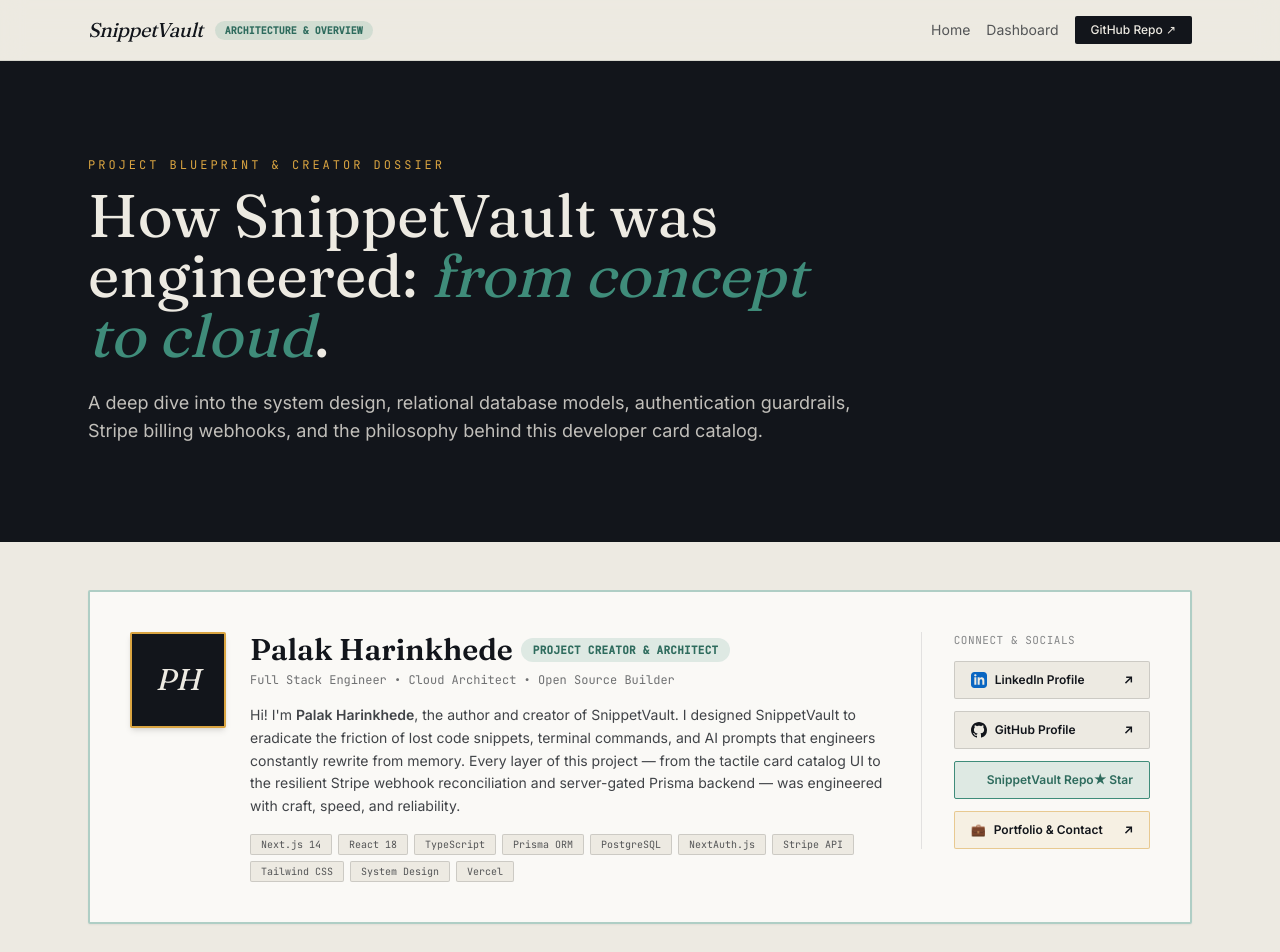
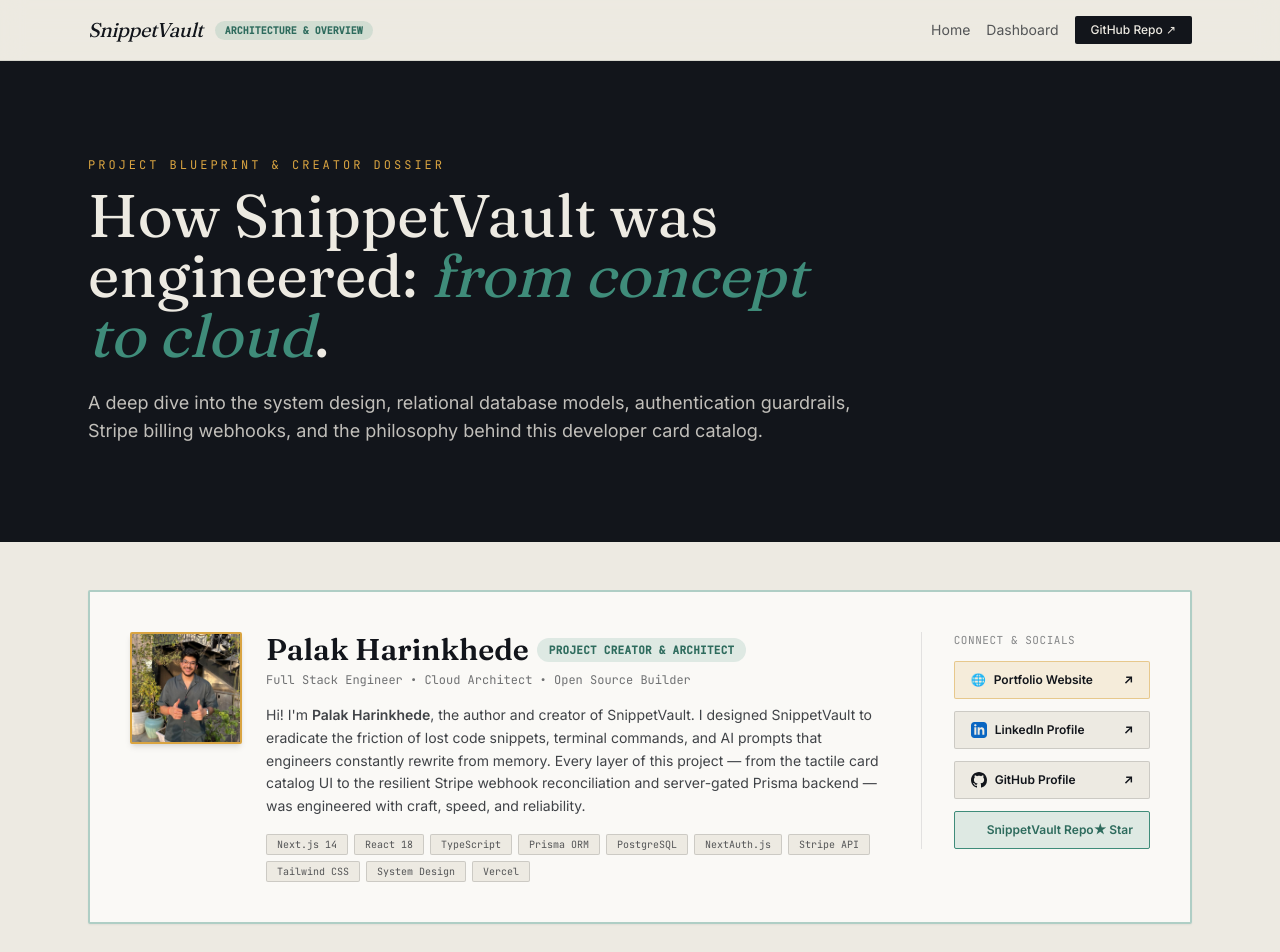
Before and after one commit to palakharinkhede4/snippetvault, a Next.js app: page /about in a window 1280 px wide. Shown: the top 952 px of the page. Built offline with nearby package versions, Linux system fonts and the light colour scheme.

Commit message:
Update profile picture and set portfolio URL to https://palakharinkhede4.github.io/

```diff
--- a/app/about/page.tsx
+++ b/app/about/page.tsx
@@ -176,9 +176,13 @@
         <section className="rounded-card border-2 border-teal/40 bg-white/70 p-6 md:p-10 shadow-sm">
           <div className="flex flex-col gap-8 md:flex-row md:items-start md:justify-between">
             <div className="flex flex-col sm:flex-row items-start gap-6">
-              {/* Monogram Avatar */}
-              <div className="flex h-24 w-24 shrink-0 items-center justify-center rounded-card bg-ink text-paper font-display text-3xl italic shadow-md border-2 border-amber">
-                PH
+              {/* Profile Image */}
+              <div className="relative h-28 w-28 shrink-0 overflow-hidden rounded-card border-2 border-amber shadow-md bg-ink">
+                <img
+                  src="/palak.jpg"
+                  alt="Palak Harinkhede"
+                  className="h-full w-full object-cover object-top"
+                />
               </div>
 
               <div>
@@ -211,6 +215,20 @@
               <span className="font-mono text-[11px] uppercase tracking-wider text-ink/50">
                 Connect & Socials
               </span>
+
+              {/* Portfolio */}
+              <a
+                href="https://palakharinkhede4.github.io/"
+                target="_blank"
+                rel="noopener noreferrer"
+                className="focus-ring flex items-center justify-between rounded-card border border-amber/50 bg-amber/15 px-4 py-2.5 text-xs font-semibold text-ink transition hover:bg-amber hover:text-ink"
+              >
+                <div className="flex items-center gap-2">
+                  <span>🌐</span>
+                  <span>Portfolio Website</span>
+                </div>
+                <span>↗</span>
+              </a>
 
               {/* LinkedIn */}
               <a
@@ -256,20 +274,6 @@
                   <span>SnippetVault Repo</span>
                 </div>
                 <span>★ Star</span>
-              </a>
-
-              {/* Portfolio */}
-              <a
-                href="https://www.linkedin.com/in/palakharinkhede/"
-                target="_blank"
-                rel="noopener noreferrer"
-                className="focus-ring flex items-center justify-between rounded-card border border-amber/50 bg-amber/10 px-4 py-2.5 text-xs font-semibold text-ink transition hover:bg-amber hover:text-ink"
-              >
-                <div className="flex items-center gap-2">
-                  <span>💼</span>
-                  <span>Portfolio & Contact</span>
-                </div>
-                <span>↗</span>
               </a>
             </div>
           </div>
@@ -515,12 +519,20 @@
               Start Free Drawer →
             </Link>
             <a
+              href="https://palakharinkhede4.github.io/"
+              target="_blank"
+              rel="noopener noreferrer"
+              className="focus-ring rounded-card border border-amber/60 bg-amber/15 px-6 py-3 font-medium text-paper transition hover:bg-amber hover:text-ink"
+            >
+              Visit Palak's Portfolio ↗
+            </a>
+            <a
               href="https://www.linkedin.com/in/palakharinkhede/"
               target="_blank"
               rel="noopener noreferrer"
               className="focus-ring rounded-card border border-paper/30 px-6 py-3 font-medium text-paper transition hover:bg-paper hover:text-ink"
             >
-              Connect with Palak on LinkedIn ↗
+              Connect on LinkedIn ↗
             </a>
           </div>
         </section>
@@ -531,7 +543,7 @@
       <footer className="border-t border-ink/10 mt-12 px-6 py-10 text-center text-xs text-ink/60">
         <div className="mx-auto flex max-w-6xl flex-col items-center justify-between gap-4 sm:flex-row">
           <p>SnippetVault — designed & engineered with care by <strong>Palak Harinkhede</strong>.</p>
-          <div className="flex items-center gap-6">
+          <div className="flex flex-wrap items-center gap-6">
             <Link href="/" className="hover:text-ink">
               Home
             </Link>
@@ -539,12 +551,20 @@
               Dashboard
             </Link>
             <a
+              href="https://palakharinkhede4.github.io/"
+              target="_blank"
+              rel="noopener noreferrer"
+              className="hover:text-ink underline underline-offset-4"
+            >
+              Portfolio
+            </a>
+            <a
               href="https://github.com/palakharinkhede4/snippetvault"
               target="_blank"
               rel="noopener noreferrer"
               className="hover:text-ink underline underline-offset-4"
             >
-              GitHub Repository
+              GitHub Repo
             </a>
             <a
               href="https://www.linkedin.com/in/palakharinkhede/"
--- a/app/page.tsx
+++ b/app/page.tsx
@@ -183,17 +183,25 @@
       <footer className="border-t border-ink/10 px-6 py-10 text-center text-xs text-ink/60">
         <div className="mx-auto flex max-w-6xl flex-col items-center justify-between gap-4 sm:flex-row">
           <p>SnippetVault — built for people tired of re-writing the same fifteen lines.</p>
-          <div className="flex items-center gap-6">
+          <div className="flex flex-wrap items-center gap-6">
             <Link href="/about" className="font-medium text-teal-dark hover:underline underline-offset-4">
               About Project & Architecture
             </Link>
+            <a
+              href="https://palakharinkhede4.github.io/"
+              target="_blank"
+              rel="noopener noreferrer"
+              className="text-ink/70 hover:text-ink hover:underline underline-offset-4"
+            >
+              Palak's Portfolio
+            </a>
             <a
               href="https://www.linkedin.com/in/palakharinkhede/"
               target="_blank"
               rel="noopener noreferrer"
               className="text-ink/60 hover:text-ink hover:underline underline-offset-4"
             >
-              Created by Palak Harinkhede
+              LinkedIn
             </a>
           </div>
         </div>
```
Also changed, not shown: public/palak.jpg (added).
